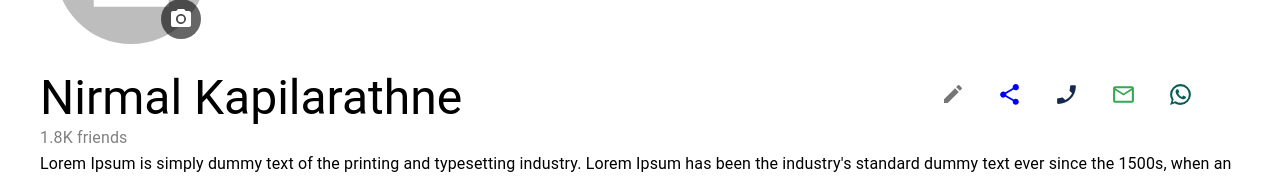
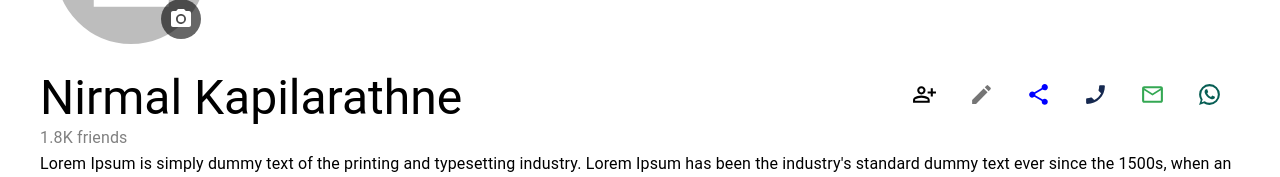
Before and after one commit to N-kapila/models-site, a Next.js app: page /user-profile in a window 1280 px wide. Shown: the part 330-507 px from the top of the page. Built offline with nearby package versions, Linux system fonts and the light colour scheme.

Commit message:
add follow icon

```diff
--- a/src/app/user-profile/page.tsx
+++ b/src/app/user-profile/page.tsx
@@ -35,6 +35,7 @@ import ModeCommentIcon from "@mui/icons-material/ModeComment";
 import FavoriteBorderIcon from "@mui/icons-material/FavoriteBorder";
 import ModeCommentOutlinedIcon from "@mui/icons-material/ModeCommentOutlined";
 import CloseIcon from "@mui/icons-material/Close";
+import PersonAddAltOutlinedIcon from "@mui/icons-material/PersonAddAltOutlined";
 import Link from "next/link";
 import { useMediaQuery, useTheme } from "@mui/material";
 
@@ -250,10 +251,19 @@ const UserProfile = () => {
               justifyContent: "center",
             }}
           >
+            <Tooltip title="Follow" arrow>
+              <Link href="" passHref>
+                <IconButton aria-label="Edit" size="large" sx={{ mb: 1 }}>
+                  <PersonAddAltOutlinedIcon
+                    sx={{ fontSize: 25, color: "Black" }}
+                  />
+                </IconButton>
+              </Link>
+            </Tooltip>
             <Tooltip title="Edit Profile" arrow>
               <Link href="/user-settings" passHref>
                 <IconButton aria-label="Edit" size="large" sx={{ mb: 1 }}>
-                  <EditIcon />
+                  <EditIcon sx={{ fontSize: 25 }} />
                 </IconButton>
               </Link>
             </Tooltip>
@@ -268,7 +278,6 @@ const UserProfile = () => {
                 <ShareIcon sx={{ fontSize: 25, color: "blue" }} />
               </IconButton>
             </Tooltip>
-
             <Tooltip title="Phone" arrow>
               <IconButton
                 aria-label="Phone"
@@ -280,7 +289,6 @@ const UserProfile = () => {
                 <PhoneEnabledIcon sx={{ fontSize: 25, color: "#162950" }} />
               </IconButton>
             </Tooltip>
-
             <Tooltip title="Mail" arrow>
               <IconButton
                 aria-label="Email"
```
